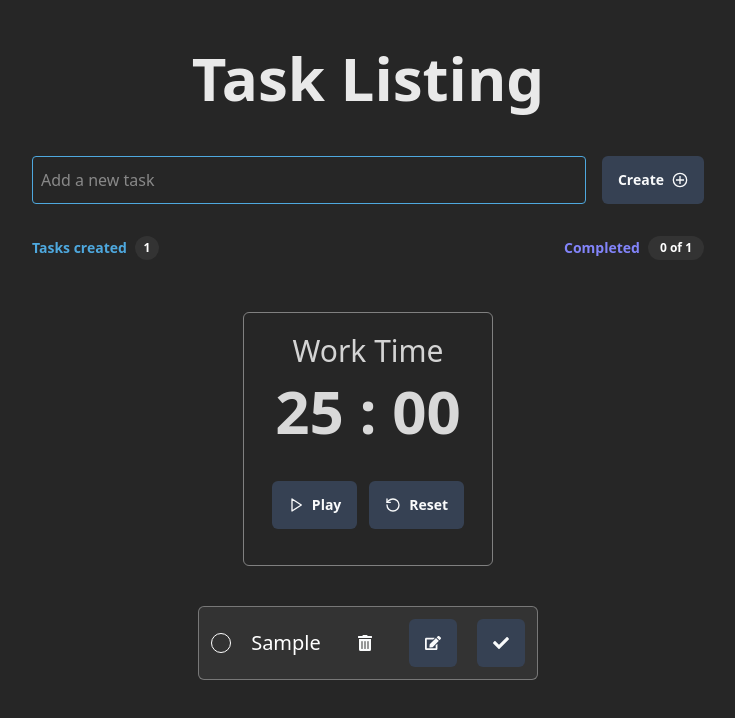
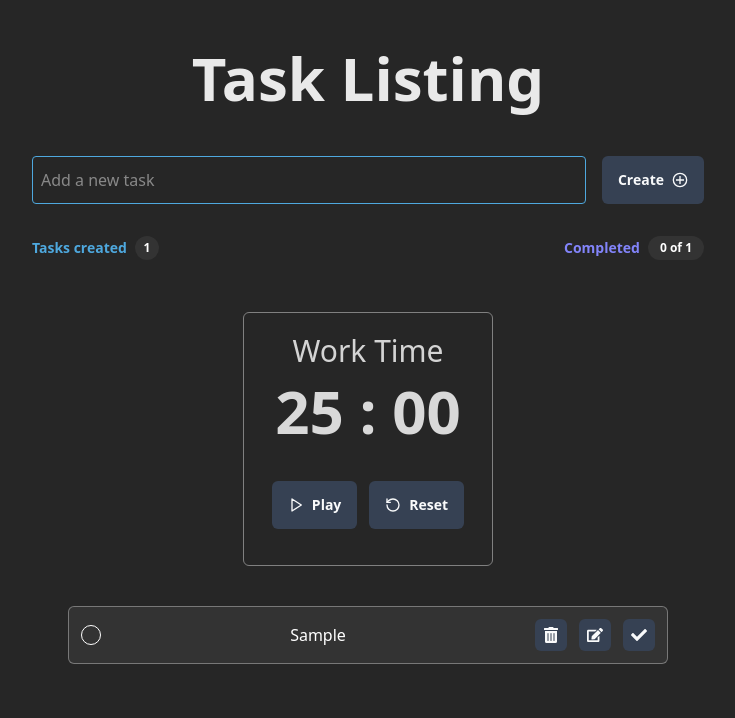
Before and after one commit to sergioscker/todo-list-with-pomodoro, a React (Vite) app: page / in a window 1280 px wide. Both pictures are taken after typing "Sample" into the empty fields and a click on the button "Create". Shown: the top 718 px of the page, without its empty margins (272-1007 px from the left). Built offline with nearby package versions, Linux system fonts and the light colour scheme.

Commit message:
improving styles task container.

```diff
--- a/src/components/TaskItem.jsx
+++ b/src/components/TaskItem.jsx
@@ -17,7 +17,7 @@ function TaskItem({ task, id, onToggle, onDelete, onEdit }) {
   const [newTask, setNewTask] = useState('');
 
   return (
-    <div className="bg-gray-400 flex items-center gap-5 border border-gray-300/90 rounded-md p-3 w-full">
+    <div className="bg-gray-400 flex items-center justify-between gap-5 border border-gray-300/90 rounded-md p-3 w-[600px]">
       {/* checkbox container */}
       <Checkbox
         checked={task.completed}
@@ -30,7 +30,7 @@ function TaskItem({ task, id, onToggle, onDelete, onEdit }) {
         <Input value={newTask} onChange={(e) => setNewTask(e.target.value)} />
       ) : (
         <p
-          className={`text-white text-left text-xl ${
+          className={`text-white text-left text-xl${
             task.completed ? 'line-through text-white/40' : ''
           }`}
         >
@@ -38,17 +38,18 @@ function TaskItem({ task, id, onToggle, onDelete, onEdit }) {
         </p>
       )}
 
-      {/* trash button */}
+      {/* button container */}
+      <div className="flex items-center justify-center gap-3">
         <Button
           type="button"
-        variant="destructive"
           onClick={() => onDelete(id)}
           aria-label="Delete task"
+          className="w-8 h-8"
         >
           <FaTrashAlt />
         </Button>
 
-      <Button onClick={() => setEdit(true)}>
+        <Button onClick={() => setEdit(true)} className="w-8 h-8">
           <FaEdit />
         </Button>
 
@@ -58,9 +59,11 @@ function TaskItem({ task, id, onToggle, onDelete, onEdit }) {
             onEdit({ id: task.id, newTask });
             setEdit(false);
           }}
+          className="w-8 h-8"
         >
           <FaCheck />
         </Button>
+      </div>
     </div>
   );
 }
```
Lines whose indentation alone changed are shown as unchanged.
